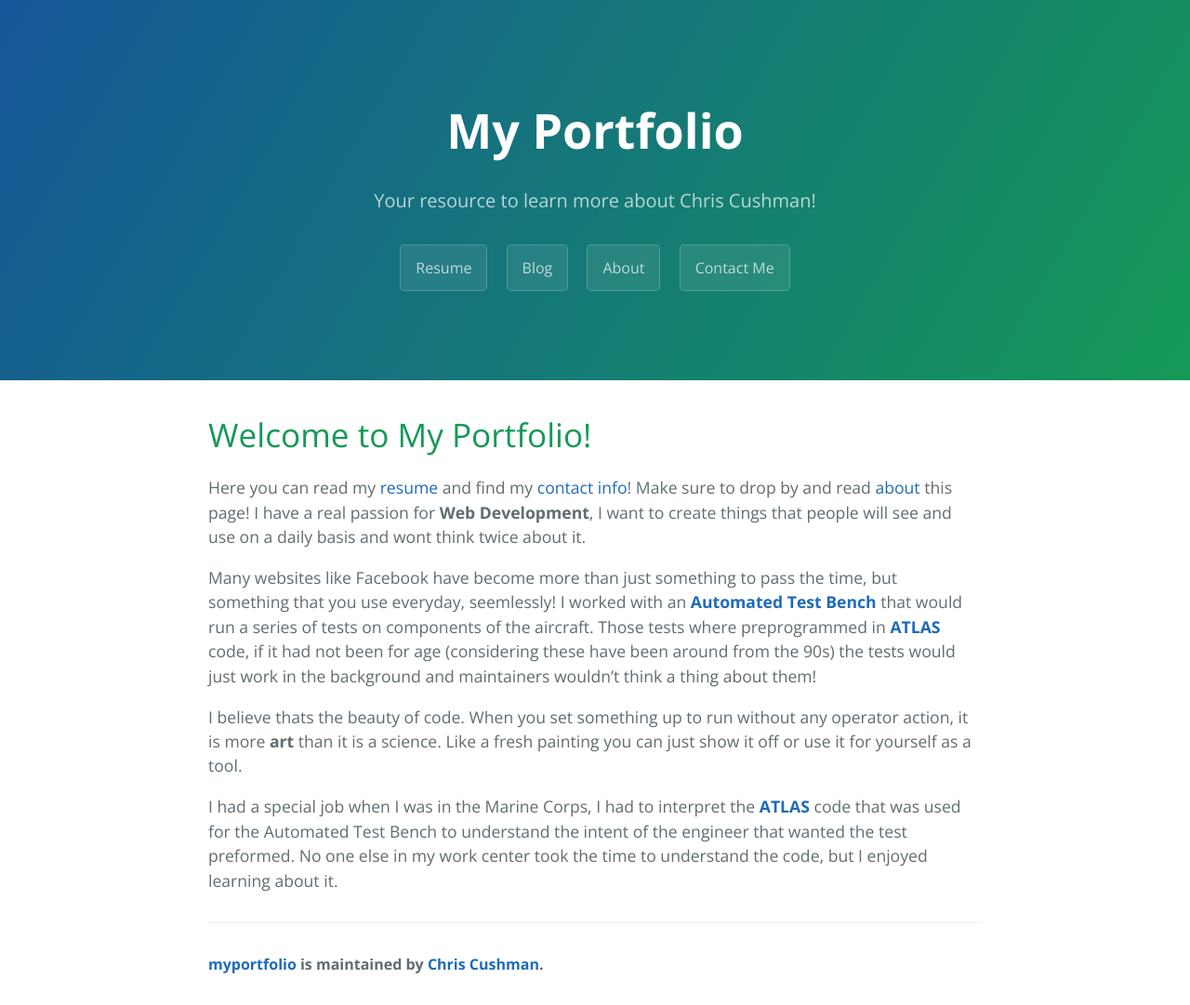
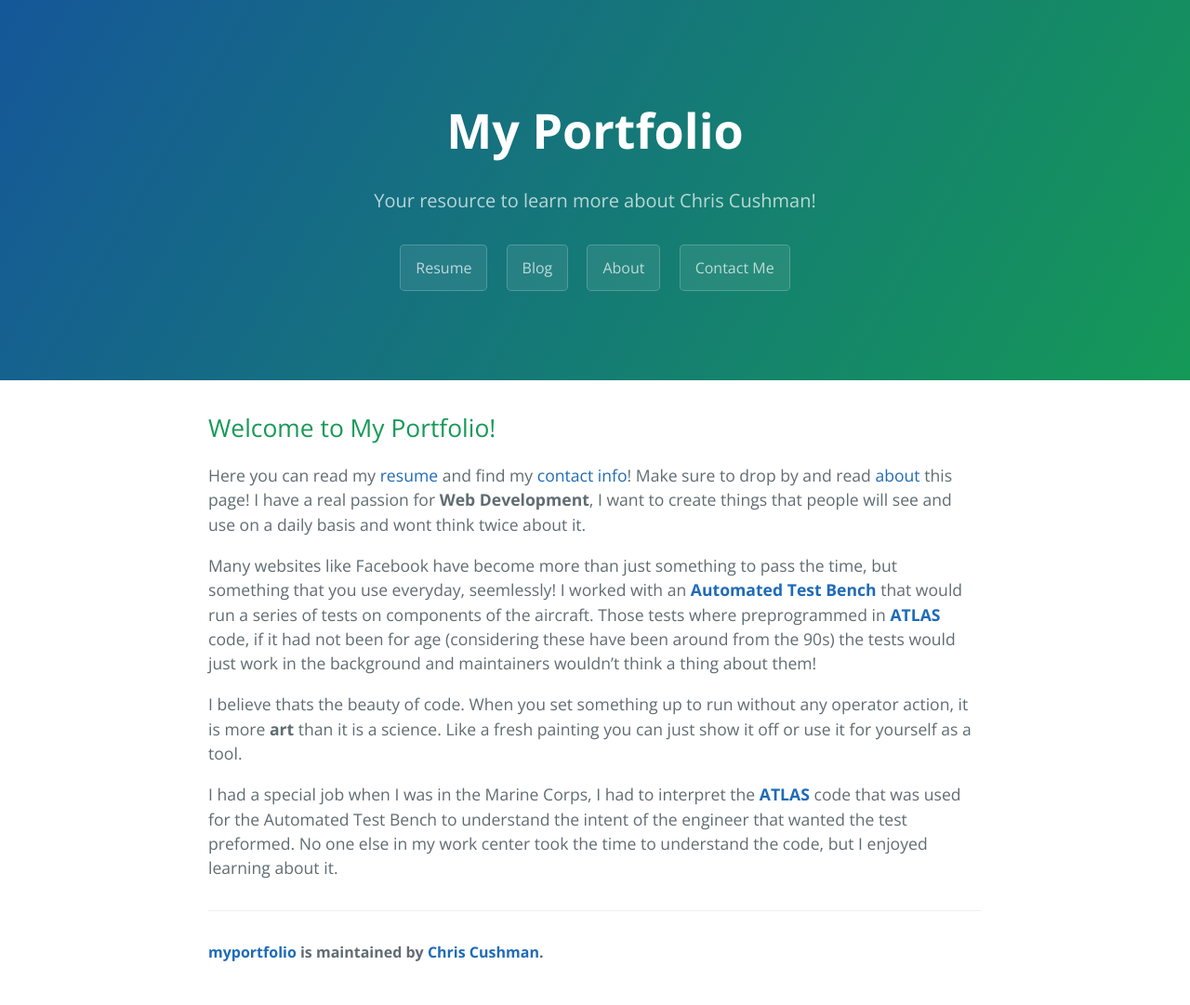
Before and after one commit to usedtoliveonmars/myportfolio, a Jekyll site: the page built from index.md, in a window 1280 px wide. Shown: the whole page at 93% size. Built offline with Jekyll 4.4.1, drawn with Linux system fonts in a browser that asks for light colours; our own code applies the rules of GitHub Pages for plain Markdown files.

Commit message:
improved SEO

```diff
--- a/_layouts/home.html
+++ b/_layouts/home.html
@@ -6,7 +6,7 @@ layout: default
 
   <!-- {{ content }} -->
 
-  <h1 class="page-heading">Posts</h1>
+  <h2 class="page-heading">Posts</h2>
 
     {{ content }}
 
--- a/_layouts/post.html
+++ b/_layouts/post.html
@@ -4,7 +4,7 @@ layout: default
 <article class="post">
 
   <header class="post-header">
-    <h1 class="post-title" itemprop="name headline">{{ page.title | escape }}</h1>
+    <h2 class="post-title" itemprop="name headline">{{ page.title | escape }}</h2>
     <p class="post-meta">
       <time datetime="{{ page.date | date_to_xmlschema }}" itemprop="datePublished">
         {% assign date_format = site.minima.date_format | default: "%b %-d, %Y" %}
--- a/index.md
+++ b/index.md
@@ -2,7 +2,7 @@
 layout: default
 ---
 
-# Welcome to My Portfolio!
+## Welcome to My Portfolio!
 
 Here you can read my [resume][resume] and find my [contact info][contactme]! Make sure to drop by and read [about][about] this page! I have a real passion for **Web Development**, I want to create things that people will see and use on a daily basis and wont think twice about it.
 
```
